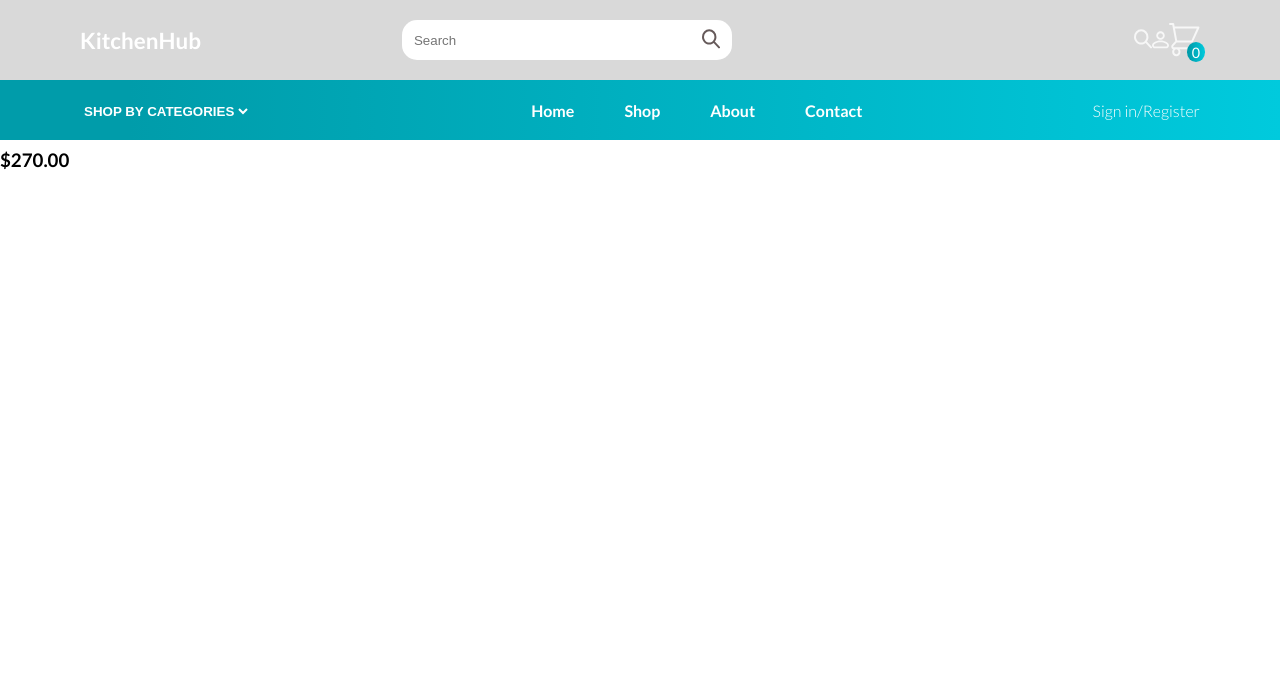
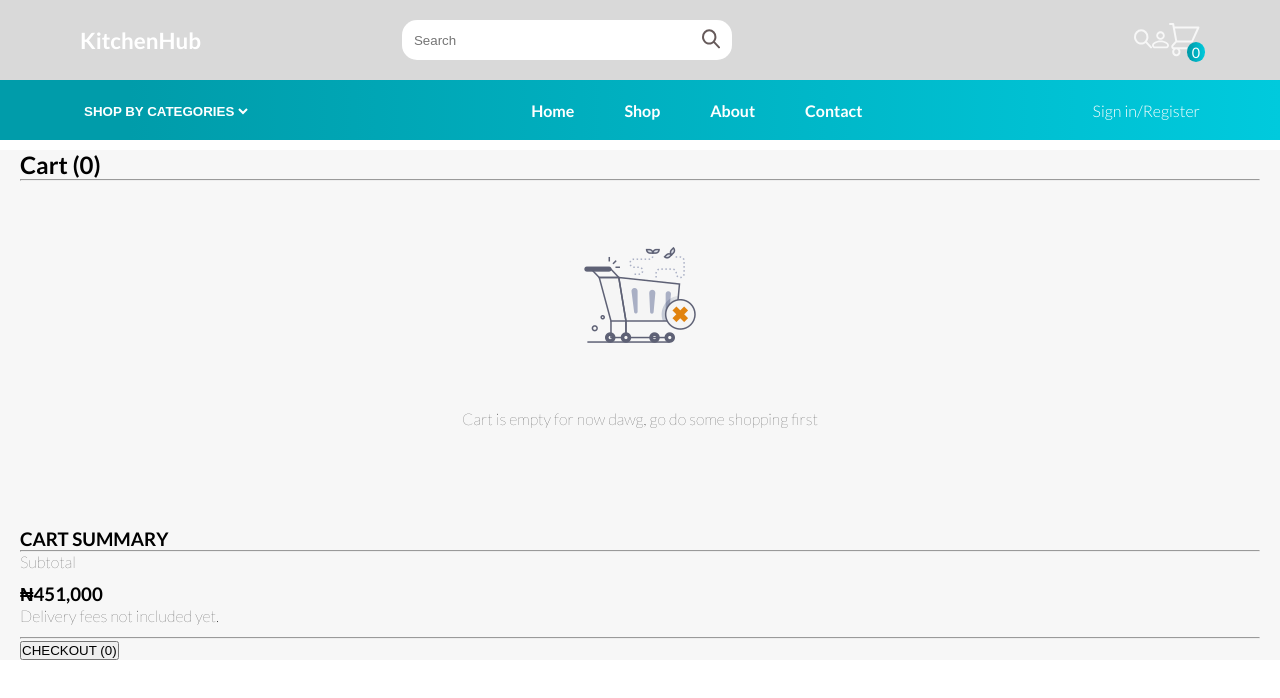
Before and after one commit to TORY-SKY/KITCHENHUB, a React (Vite) app: page /cartpage in a window 1280 px wide. Shown: the top 698 px of the page. Built offline with nearby package versions, Linux system fonts and the light colour scheme; a web font is replaced by a local one.

Commit message:
working on the cart item page

```diff
--- a/src/components/ProductCart.tsx
+++ b/src/components/ProductCart.tsx
@@ -1,5 +1,6 @@
 import { useProducts } from "./ContextAPI/ContextProvider";
 import Navigationbar from "./Navbar/Navigationbar";
+import emptyCart from "../assets/products/empty-cart.png";
 
 const ProductCart = () => {
   const { state } = useProducts();
@@ -9,36 +10,59 @@ const ProductCart = () => {
   return (
     <div>
       <Navigationbar />
-      <section>
-        <div className="cart-summary">
-          <div className="prev">
-            <span>
-              <svg
-                width="24"
-                height="24"
-                viewBox="0 0 24 24"
-                fill="none"
-                xmlns="http://www.w3.org/2000/svg"
-              >
-                <path
-                  d="M10.1701 4.99997C10.3195 4.99946 10.4671 5.03243 10.6021 5.09646C10.737 5.16049 10.856 5.25395 10.9501 5.36997L15.7801 11.37C15.9272 11.5489 16.0076 11.7733 16.0076 12.005C16.0076 12.2366 15.9272 12.461 15.7801 12.64L10.7801 18.64C10.6103 18.8442 10.3664 18.9726 10.102 18.997C9.83758 19.0214 9.5743 18.9397 9.37008 18.77C9.16586 18.6002 9.03744 18.3563 9.01306 18.0919C8.98868 17.8275 9.07034 17.5642 9.24008 17.36L13.7101 12L9.39008 6.63997C9.2678 6.49318 9.19012 6.31444 9.16624 6.12489C9.14236 5.93535 9.17328 5.74292 9.25533 5.57039C9.33739 5.39787 9.46715 5.25245 9.62926 5.15136C9.79137 5.05027 9.97905 4.99774 10.1701 4.99997Z"
-                  fill="black"
-                />
-              </svg>
-            </span>
-            <p>CART SUMMARY</p>
+      <section className="CART">
+        <div className="cart-item-container">
+          <div className="Cart-lenght">
+            <h1>Cart ({state.cart.length})</h1>
           </div>
-          <div className="summary-details">
-            <div className="total-price-container">
-              <p className="total-text">Text</p>
-              <h3>$270.00</h3>
-              <div>
-                <div>
-                  {state.cart.map((item) => (
-                    <img src={item.image} alt="" />
-                  ))}
+          <div className="cart-item">
+            <hr />
+            <div className="item">
+              {state.cart.length == 0 ? (
+                <div className="Empty-cart-text emty-cart-container">
+                  <img src={emptyCart} alt="empty-cart" />
+                  <p className="Empty-cart-text">
+                    Cart is empty for now dawg, go do some shopping first
+                  </p>
                 </div>
+              ) : (
+                state.cart.map((item, index) => (
+                  <div className="cart-item-card" key={index}>
+                    <div className="cart-img">
+                      <div className="item-here">
+                        <img src={item.image} alt="" />
+                        <div className="some-details">
+                          <p>{item.name}</p>
+                          <p className="units">Few units left</p>
+                          <h4>${item.price}.00</h4>
+                        </div>
+                      </div>
+                      <div className="item-detail">
+                        <h3>{item.price}</h3>
+                      </div>
+                    </div>
+                    <div className="remove-item">
+                      <div className="remove">REMOVE</div>
+                      <div className="unit-quantity">
+                        <button>-</button>
+                        <button>-</button>
+                        <button>+</button>
+                      </div>
+                    </div>
+                  </div>
+                ))
+              )}
+            </div>
+            <div className="item-summary">
+              <h3>CART SUMMARY</h3>
+              <hr />
+              <div className="subtotal">
+                <p>Subtotal</p>
+                <h3>&#8358;451,000</h3>
               </div>
+              <p>Delivery fees not included yet.</p>
+              <hr />
+              <button>CHECKOUT ({0})</button>
             </div>
           </div>
         </div>
--- a/src/components/Products.tsx
+++ b/src/components/Products.tsx
@@ -10,6 +10,7 @@ import img10 from "../assets/products/img10.jpg";
 import img12 from "../assets/products/img12.jpg";
 import img13 from "../assets/products/img13.jpg";
 import img14 from "../assets/products/img14.jpg";
+import img15 from "../assets/products/Elegant Kitchen Countertop with Apples.jpg";
 
 const Products = [
   { id: 1, name: "Pressure Cooker", price: 135.0, image: img2 },
@@ -24,5 +25,11 @@ const Products = [
   { id: 10, name: "Pressure Cooker", price: 135.0, image: img12 },
   { id: 11, name: "Microwave", price: 135.0, image: img13 },
   { id: 14, name: "Microwave", price: 135.0, image: img14 },
+  {
+    id: 15,
+    name: "Elegant Kitchen Countertop with Apples",
+    price: 500.0,
+    image: img15,
+  },
 ];
 export default Products;
--- a/src/index.css
+++ b/src/index.css
@@ -8,9 +8,11 @@
 }
 :root{
     --white-color: rgb(255, 255, 255);
+    --supl-color: #333333;
     --button-color: rgb(23, 96, 7);
     --brand-color: linear-gradient(to right, #009CAA 10%, #00CADD 100%);
     --Icon-color: #FF6B6B;
+    --bg-color: #F7F7F7;
 }
 body{
     font-family: "Source Sans Pro","Helvetica Neue",Arial,sans-serif;
@@ -27,8 +29,7 @@ body{
 /* new */
 
 .navbar-1{
-    position: fixed;
-    top: 0;
+
     z-index: 12;
     background-color: #D9D9D9;
     display: flex;
@@ -107,10 +108,8 @@ body{
 
 
 .navbar-2{
-
     background: var(--brand-color);
     position: relative;
-    top: 80px;
     z-index: 11;
     background-color: #D9D9D9;
     display: flex;
@@ -442,6 +441,60 @@ body{
     width: 50px;
     margin-right: 12px;
 }
+
+/* Cart Summary */
+.Empty-cart-text{
+    margin: 50px auto;
+    display: flex;
+    flex-direction: column;
+    justify-content: center;
+    align-items: center;
+}
+
+/* Cart-item-card */
+.CART{
+    background-color: var(--bg-color);
+}
+.cart-item-container{
+    margin: 10px 20px;
+}
+.cart-item-card{
+    display: flex;
+    flex-direction: column;
+    margin: 16px auto;
+    width: 100%;
+    outline: 3px solid red;
+    overflow: hidden;
+    background-color: var(--bg-color);
+    padding: 6px;
+
+}
+.cart-item-card .cart-img{
+    width: 100%;
+    display: flex;
+    margin-bottom: 6px;
+}
+.cart-item-card .cart-img img{
+    margin-right: 12px;
+    width: 40%;
+    display: flex;
+    align-items: center;
+    justify-content: center;
+    /* margin: 6px; */
+}
+.cart-item-card .item-here{
+    display: flex;
+    align-items: center;
+}
+/* remember to display this block or flex on bigger screen sizes */
+.item-detail{
+    display: none;
+}
+
+*{
+    /* outline: 1px solid red; */
+}
+
 /* TABLET RESPONSIVENESS STYLING */
 @media (min-width: 415px) and (max-width: 768px){
     .navbar-2 .nav-links .home-nav-link{
```
Also changed, not shown: src/assets/products/Elegant Kitchen Countertop with Apples.jpg (added), src/assets/products/empty-cart.png (added).
